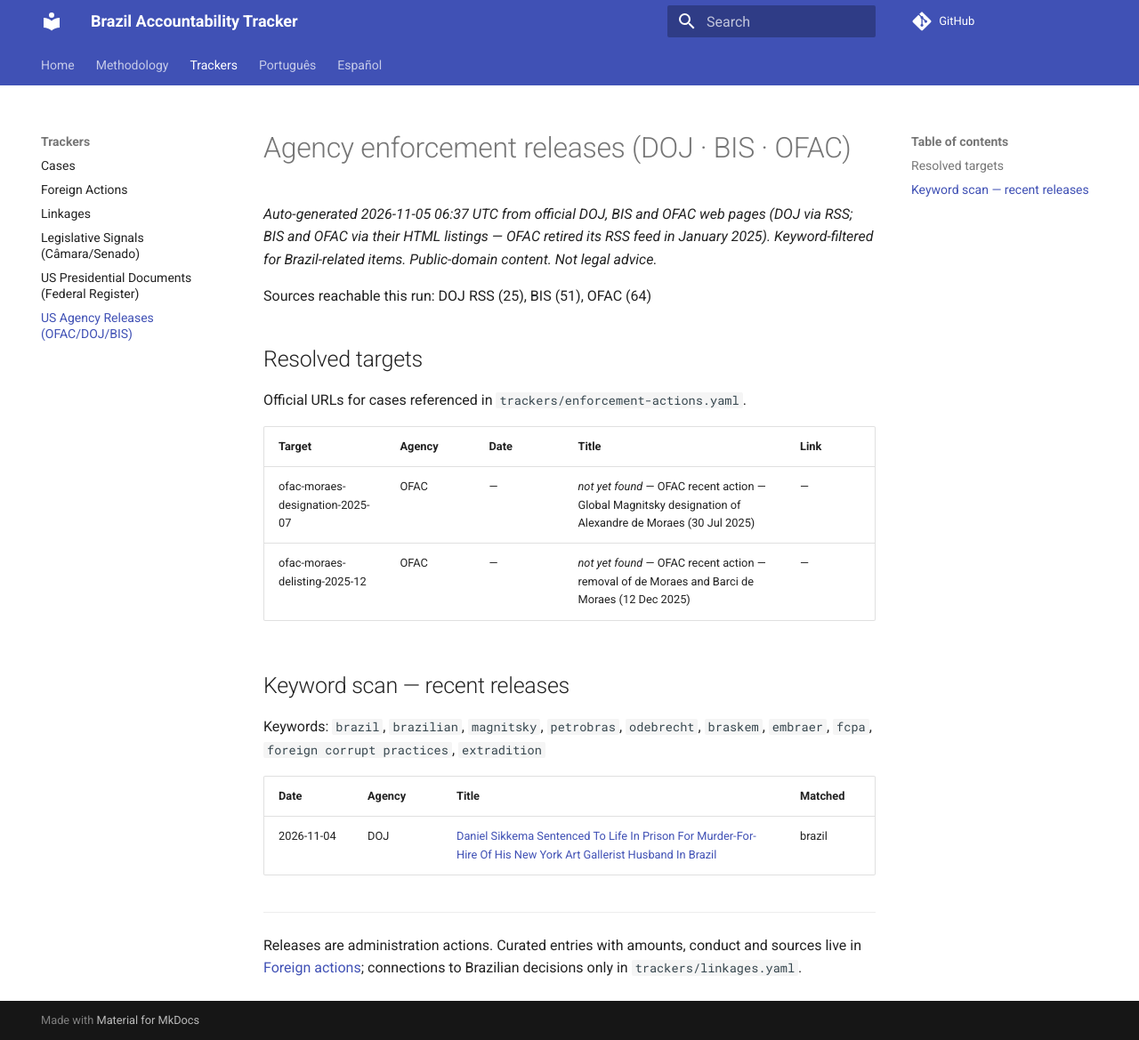
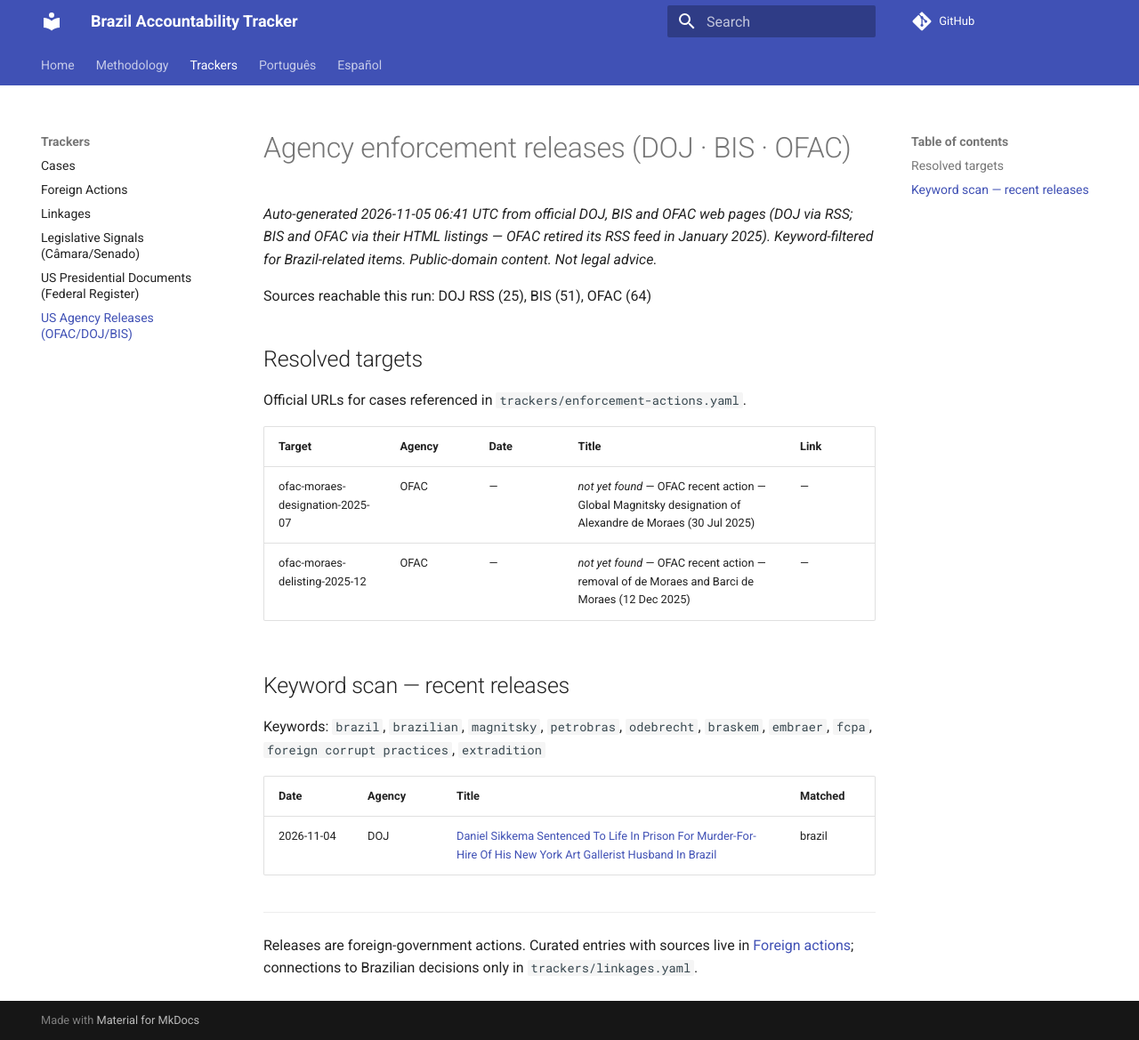
Before and after one commit to felipelago17/brazilian-political-cases-academic, an MkDocs documentation site: the page built from docs/trackers/agency-releases.md, in a window 1280 px wide and 1169 px high. Shown: the whole window at 89% size. Built offline with MkDocs 1.6.1 and Material for MkDocs 9.7.7, drawn with Linux system fonts in a browser that asks for light colours; comment, search, counter and statistics services are not loaded.

Commit message:
data: agency releases 2026-11-05

```diff
--- a/docs/trackers/agency-releases.md
+++ b/docs/trackers/agency-releases.md
@@ -1,6 +1,6 @@
 # Agency enforcement releases (DOJ · BIS · OFAC)
 
-*Auto-generated 2026-11-05 06:37 UTC from official DOJ, BIS and OFAC web pages (DOJ via RSS; BIS and OFAC via their HTML listings — OFAC retired its RSS feed in January 2025). Keyword-filtered for Brazil-related items. Public-domain content. Not legal advice.*
+*Auto-generated 2026-11-05 06:41 UTC from official DOJ, BIS and OFAC web pages (DOJ via RSS; BIS and OFAC via their HTML listings — OFAC retired its RSS feed in January 2025). Keyword-filtered for Brazil-related items. Public-domain content. Not legal advice.*
 
 Sources reachable this run: DOJ RSS (25), BIS (51), OFAC (64)
 
@@ -22,4 +22,4 @@ Keywords: `brazil`, `brazilian`, `magnitsky`, `petrobras`, `odebrecht`, `braskem
 | 2026-11-04 | DOJ | [Daniel Sikkema Sentenced To Life In Prison For Murder-For-Hire Of His New York Art Gallerist Husband In Brazil](https://www.justice.gov/usao-sdny/pr/daniel-sikkema-sentenced-life-prison-murder-hire-his-new-york-art-gallerist-husband) | brazil |
 
 ---
-Releases are administration actions. Curated entries with amounts, conduct and sources live in [Foreign actions](../foreign-actions.md); connections to Brazilian decisions only in `trackers/linkages.yaml`.
+Releases are foreign-government actions. Curated entries with sources live in [Foreign actions](../foreign-actions.md); connections to Brazilian decisions only in `trackers/linkages.yaml`.
```
Also changed, not shown: 1 other file.
